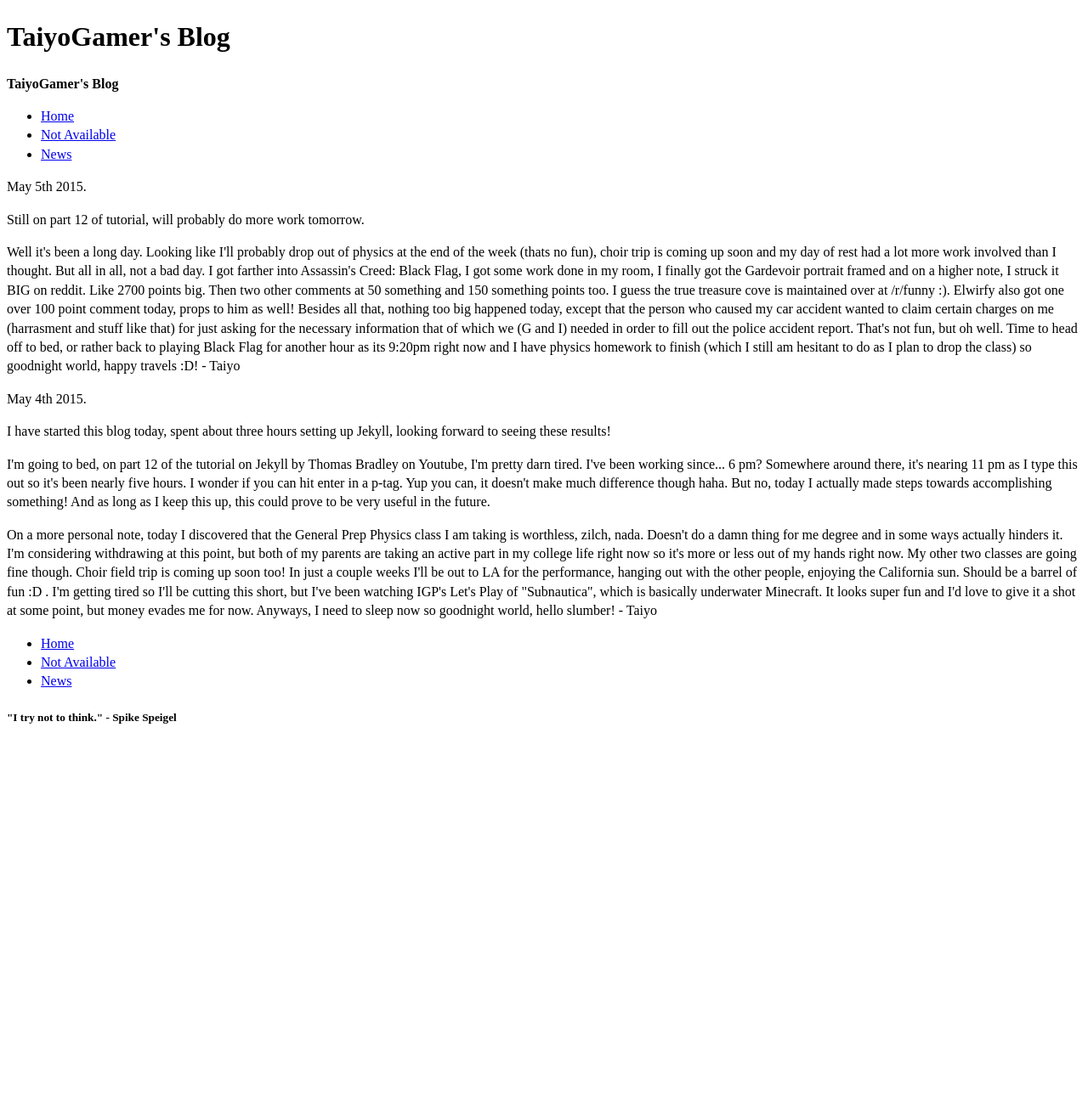
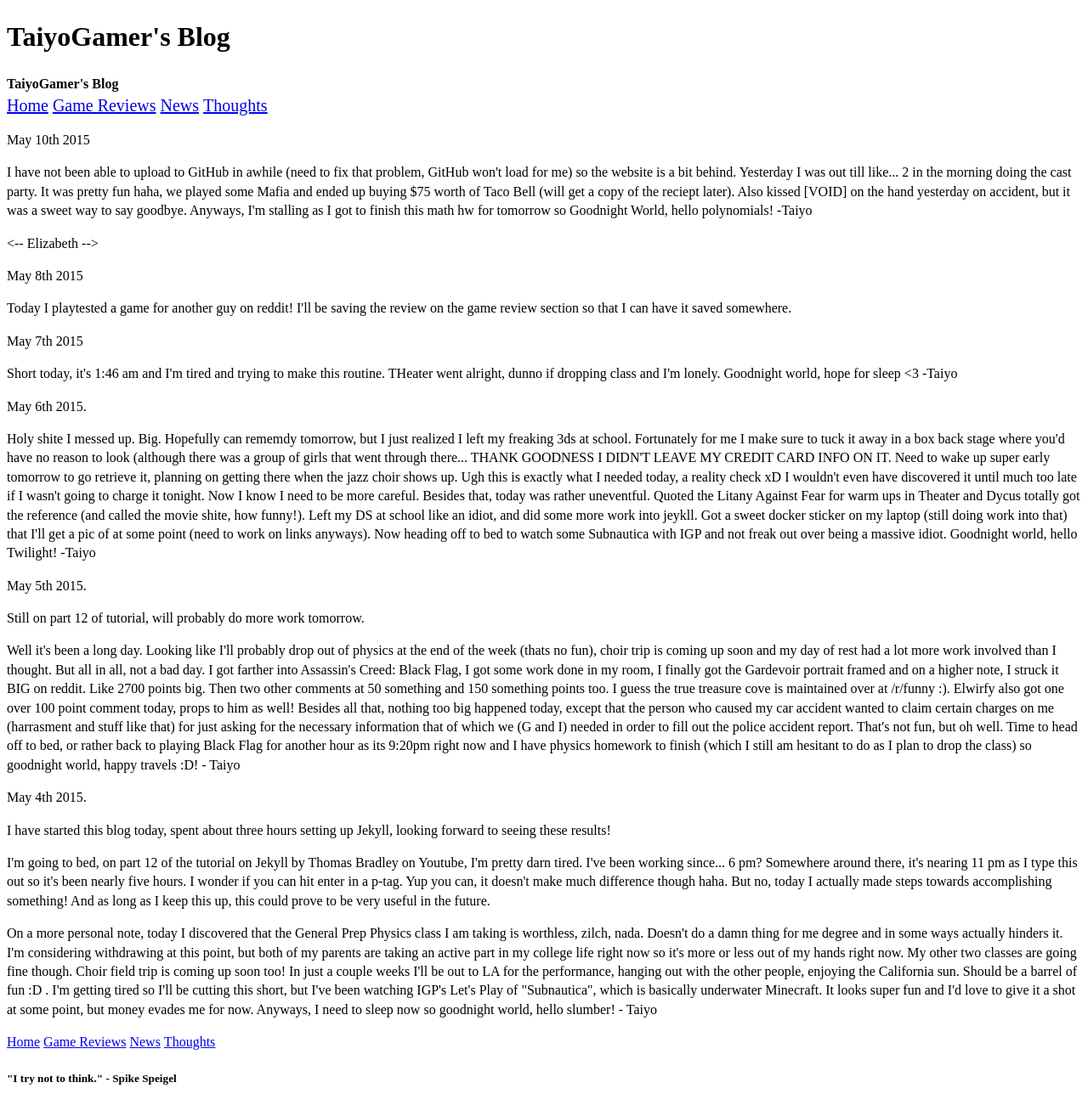
Before and after one commit to TaiyoGamer/TaiyoGamers_Blog, a Jekyll site: the page built from index.html, in a window 1280 px wide. Shown: the whole page at 85% size. Built offline with Jekyll 4.4.1, drawn with Linux system fonts in a browser that asks for light colours; Markdown is read by kramdown in place of the engine named in the settings; before the commit the page ends 900 px from its top, so only the background shows below that.

Commit message:
Github broke so this is all the updates to everything that I did

```diff
--- a/_includes/nav.html
+++ b/_includes/nav.html
@@ -1,7 +1,8 @@
 <nav>
-      <ul>
+      <ul class="nav {{include.navClass}}">
         <li><a href="{{site.baseurl}}/" class="{% if page.url == '/index.html' %}current{% endif %}">Home</a></li>
-	<li><a href="{{site.baseurl}}/index.html">Not Available</a></li>
+	<li><a href="{{site.baseurl}}/GameReviews.html" class="{% if page.url == '/GameReviews.html' %}current{% endif %}">Game Reviews</a></li>
 	<li><a href="{{site.baseurl}}/News.html" class="{% if page.url == '/News.html' %}current{% endif %}">News</a></li>
+        <li><a href="{{site.baseurl}}/random.html" class="{% if page.url == '/random.html' %}current{% endif %}">Thoughts</a></li>
       </ul>
 </nav>
--- a/_layouts/Default.html
+++ b/_layouts/Default.html
@@ -9,13 +9,13 @@
 
 <header>
    <strong>TaiyoGamer's Blog</strong> <!--accidentally wrote TaiyoGamer's Blong, it was funny hehe-->
-	{% include nav.html %}
+	{% include nav.html navClass='nav-top'%}
 </header>
 
 {{content}}
 
 <footer>
-{% include nav.html %}
+{% include nav.html navClass='nav-bottom'%}
 <h5> "I try not to think." - Spike Speigel</h5>
 </footer>
 </body>
--- a/css/common.css
+++ b/css/common.css
@@ -20,3 +20,7 @@ html {
 .nav > li {
 display: inline-block;
 }
+
+.nav-top {
+   font-size: 1.25rem;
+}
--- a/index.html
+++ b/index.html
@@ -1,6 +1,34 @@
 ---
 layout: Default
 ---
+
+<p>May 10th 2015</p>
+<p>I have not been able to upload to GitHub in awhile (need to fix that problem, GitHub won't load for me) so the website
+is a bit behind. Yesterday I was out till like... 2 in the morning doing the cast party. It was pretty fun haha, we played
+some Mafia and ended up buying $75 worth of Taco Bell (will get a copy of the reciept later). Also kissed [VOID] on the
+hand yesterday on accident, but it was a sweet way to say goodbye. Anyways, I'm stalling as I got to finish this math hw
+for tomorrow so Goodnight World, hello polynomials! -Taiyo </p>
+<-- Elizabeth -->
+<p>May 8th 2015</p>
+<p>Today I playtested a game for another guy on reddit! I'll be saving the review on the game review section so that I can
+have it saved somewhere.</p>
+
+
+<p>May 7th 2015</p>
+<p>Short today, it's 1:46 am and I'm tired and trying to make this routine. THeater went alright, dunno if dropping class
+and I'm lonely. Goodnight world, hope for sleep <3 -Taiyo</p>
+<p>May 6th 2015.</p>
+<p>Holy shite I messed up. Big. Hopefully can rememdy tomorrow, but I just realized I left my freaking 3ds at school.
+Fortunately for me I make sure to tuck it away in a box back stage where you'd have no reason to look (although there was
+a group of girls that went through there... THANK GOODNESS I DIDN'T LEAVE MY CREDIT CARD INFO ON IT. Need to wake up
+super early tomorrow to go retrieve it, planning on getting there when the jazz choir shows up. Ugh this is exactly what
+I needed today, a reality check xD I wouldn't even have discovered it until much too late if I wasn't going to charge it
+tonight. Now I know I need to be more careful. Besides that, today was rather uneventful. Quoted the Litany Against Fear
+for warm ups in Theater and Dycus totally got the reference (and called the movie shite, how funny!). Left my DS at school
+like an idiot, and did some more work into jeykll. Got a sweet docker sticker on my laptop (still doing work into that)
+that I'll get a pic of at some point (need to work on links anyways). Now heading off to bed to watch some Subnautica with
+IGP and not freak out over being a massive idiot. Goodnight world, hello Twilight! -Taiyo</p>
+
 
 <p>May 5th 2015.</p>
 <p>Still on part 12 of tutorial, will probably do more work tomorrow.</p>
```
Also changed, not shown: GameReviews.html (added, +12 -0 lines), Imsometa.html (added, +11 -0 lines), _layouts/Secret.html (added, +12 -0 lines), random.html (added, +12 -0 lines), Imsometa.txt (added).
